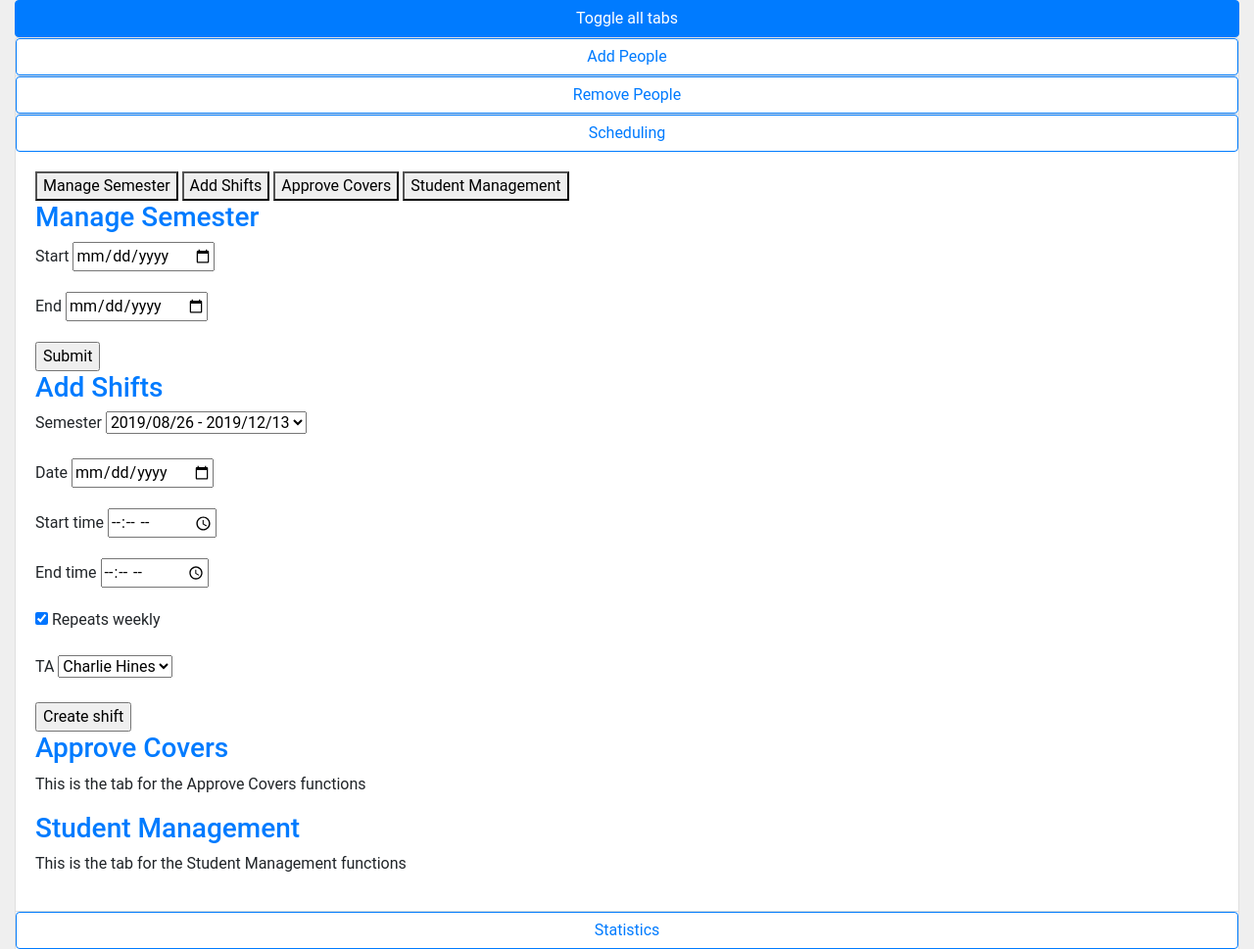
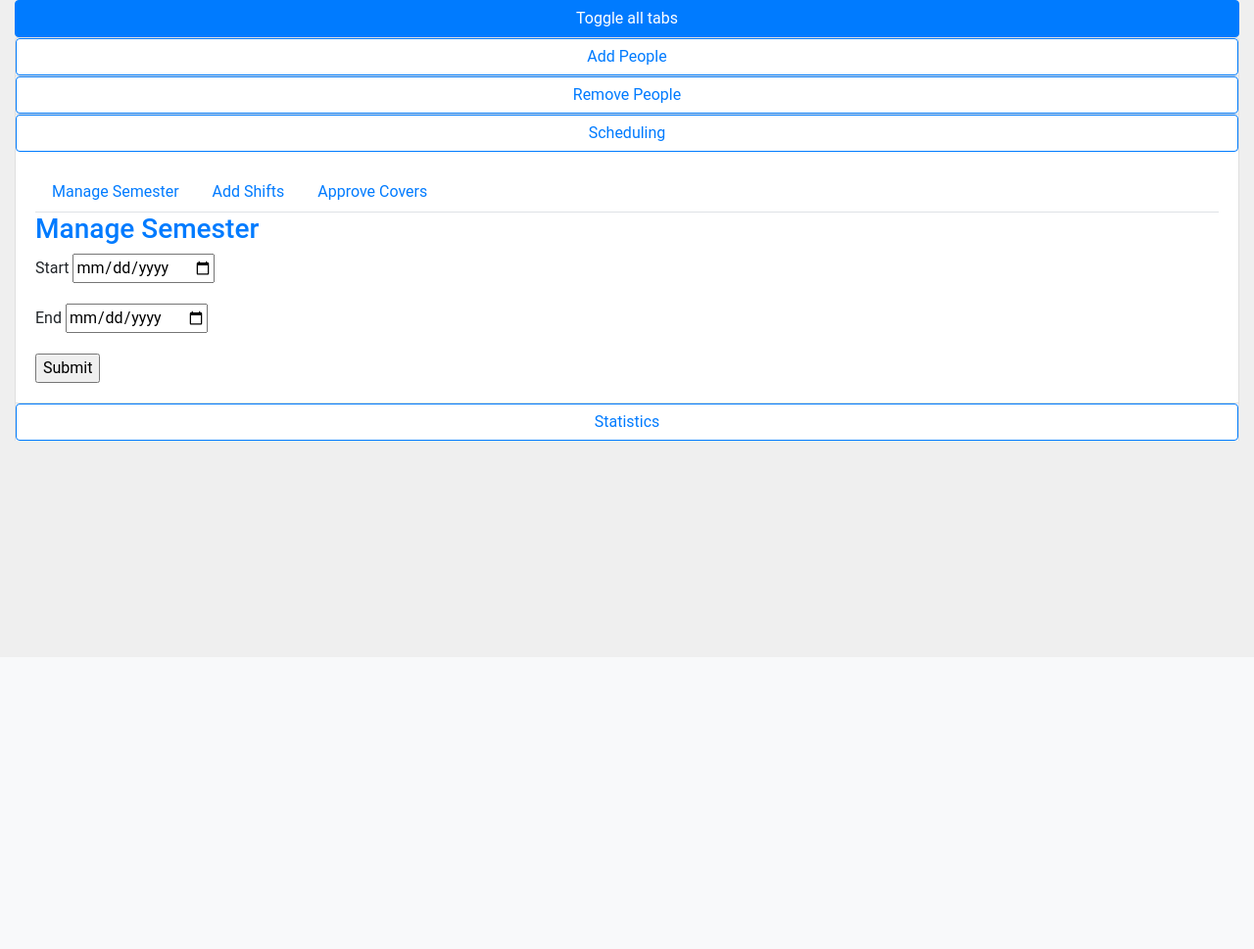
Before and after one commit to hinescd/cs347project, a PHP site: page /manager.php in a window 1280 px wide, after a click on "Scheduling". Shown: the part 129-1098 px from the top of the page at 98% size. After the commit the page ends 579 px from the top, so only its background shows below. Run offline with PHP 8.4, Linux system fonts and the light colour scheme; the visitor is signed in with stand-in values (Sample User, id 1); data comes from the database, SQL or seed files in the repository.

Commit message:
Fixed tabs within scheduling

```diff
--- a/html/manager.php
+++ b/html/manager.php
@@ -159,14 +159,20 @@ if(!isset($_SESSION['role']) || $_SESSION['role'] != 'MANAGER') {
               <div id="collapseThree" class="collapse multi-collapse" aria-labelledby="headingThree">
                 <div class="card-body">
                  <!-- Tab links -->
-                <div class="tab">
+                <!--<div class="tab">
                   <button class="tablinks" onclick="openTab(event, 'Semester')">Manage Semester</button>
                   <button class="tablinks" onclick="openTab(event, 'Shift')">Add Shifts</button>
                   <button class="tablinks" onclick="openTab(event, 'Cover')">Approve Covers</button>
                   <button class="tablinks" onclick="openTab(event, 'Management')">Student Management</button>
-                </div>
+                </div>-->
+                <ul class="nav nav-tabs">
+                  <li class="nav-item active"><a class="nav-link" href="#Semester" data-toggle="tab">Manage Semester</a></li>
+                  <li class="nav-item"><a class="nav-link" href="#Shift" data-toggle="tab">Add Shifts</a></li>
+                  <li class="nav-item"><a class="nav-link" href="#Cover" data-toggle="tab">Approve Covers</a></li>
+                </ul>
                   <!-- Tab content -->
-                <div id="Semester" class="tabcontent">
+                <div class="tab-content">
+                  <div id="Semester" class="tab-pane active">
                     <h3>Manage Semester</h3>
                     <form action="../php/add_semester.php" method="get">
                       <div class="form-group">
@@ -180,7 +186,7 @@ if(!isset($_SESSION['role']) || $_SESSION['role'] != 'MANAGER') {
                       <input type="submit" value="Submit">
                     </form>
                   </div>
-                <div id="Shift" class="tabcontent">
+                  <div id="Shift" class="tab-pane">
                     <h3>Add Shifts</h3>
                       <form action="/php/add_shift.php" method="get">
                         <div class="form-group">
@@ -240,15 +246,16 @@ $conn->close();
                         <input type="submit" value="Create shift">
                       </form>
                   </div>
-                <div id="Cover" class="tabcontent">
+                  <div id="Cover" class="tab-pane">
                     <h3>Approve Covers</h3>
                     <p>This is the tab for the Approve Covers functions</p>
                   </div>
+                </div>
 
-                <div id="Management" class="tabcontent">
+                <!--<div id="Management" class="tabcontent">
                   <h3>Student Management</h3>
                   <p>This is the tab for the Student Management functions</p>
-                </div>
+                </div>-->
                 </div>
                </div>
             </div>
--- a/js/manager.js
+++ /dev/null
@@ -1,20 +0,0 @@
-function openTab(evt, tabName) {
-  // Declare all variables
-  var i, tabcontent, tablinks;
-
-  // Get all elements with class="tabcontent" and hide them
-  tabcontent = document.getElementsByClassName("tabcontent");
-  for (i = 0; i < tabcontent.length; i++) {
-    tabcontent[i].style.display = "none";
-  }
-
-  // Get all elements with class="tablinks" and remove the class "active"
-  tablinks = document.getElementsByClassName("tablinks");
-  for (i = 0; i < tablinks.length; i++) {
-    tablinks[i].className = tablinks[i].className.replace(" active", "");
-  }
-
-  // Show the current tab, and add an "active" class to the button that opened the tab
-  document.getElementById(tabName).style.display = "block";
-  evt.currentTarget.className += " active";
-}
```
Lines whose indentation alone changed are shown as unchanged.
